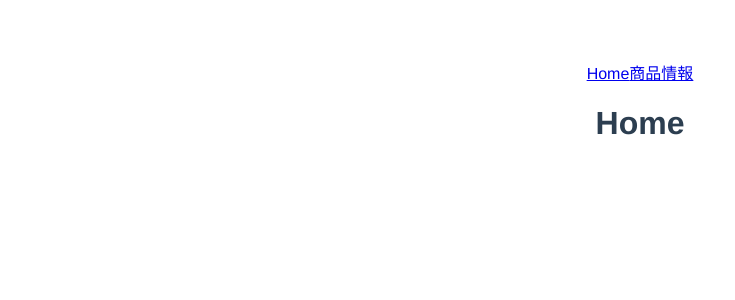
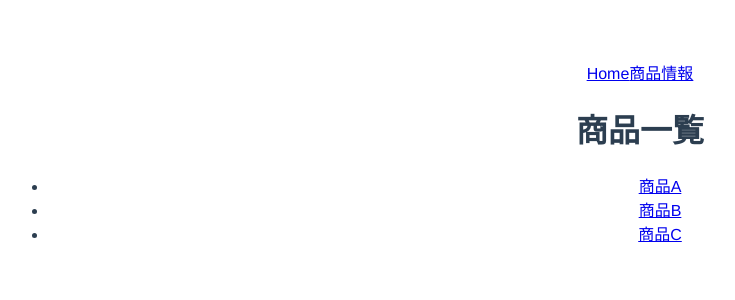
Before and after one commit to yohira0616/vuex-sandbox, a Vue app: page /#/product in a window 1280 px wide. Shown: the top 300 px of the page, without its empty margins (0-735 px from the left). Built offline with nearby package versions, Linux system fonts and the light colour scheme.

Commit message:
商品リスト

```diff
--- /dev/null
+++ b/src/api/products.js
@@ -0,0 +1,19 @@
+const database = [
+  {id: 1, name: '商品A', price: 100, content: '商品A詳細'},
+  {id: 2, name: '商品B', price: 200, content: '商品B詳細'},
+  {id: 3, name: '商品C', price: 300, content: '商品C詳細'},
+]
+
+export default {
+  fetch(id) {
+    return database
+  },
+  find(id) {
+    return database.find(el => el.id === id)
+  },
+  asyncFind(id, callback) {
+    setTimeout(() => {
+      callback(database.find(el => el.id === id))
+    }, 1000)
+  }
+}
--- a/src/router.js
+++ b/src/router.js
@@ -1,17 +1,16 @@
 import Vue from 'vue'
 import VueRouter from 'vue-router'
 import Home from '@/views/Home.vue'
-import Product from '@/views/product.vue'
+import Product from '@/views/Product.vue'
+import ProductList from '@/views/ProductList.vue'
 
 
 Vue.use(VueRouter)
 
-const router = new VueRouter({
-  mode: 'history',
+export default new VueRouter({
   routes: [
     {path: '/', component: Home},
-    {path: '/product', component: Product}
+    {path: '/product', component: ProductList},
+    {path: '/product/:id', component: Product, props: route => ({id: Number(route.params.id)})}
   ]
 })
-
-export default router
--- a/src/views/Product.vue
+++ b/src/views/Product.vue
@@ -1,13 +1,15 @@
 <template>
   <div class="product">
     <h1>商品情報</h1>
+    <p>このページは、ID.{{ $route.params.id }} の詳細を表示する</p>
   </div>
 
 </template>
 
 <script>
   export default {
-    name: "Product"
+    name: "Product",
+    props: {id: Number}
   }
 </script>
 
--- /dev/null
+++ b/src/views/ProductList.vue
@@ -0,0 +1,26 @@
+<template>
+  <div class="product-list">
+    <h1>商品一覧</h1>
+    <ul>
+      <li v-for="{id,name} in list" :key="id">
+        <router-link :to="`/product/${id}`">{{name}}</router-link>
+      </li>
+
+    </ul>
+  </div>
+</template>
+
+<script>
+  import products from '@/api/products.js'
+
+  export default {
+    name: "ProductList",
+    computed: {
+      list: () => products.fetch()
+    }
+  }
+</script>
+
+<style scoped>
+
+</style>
```
